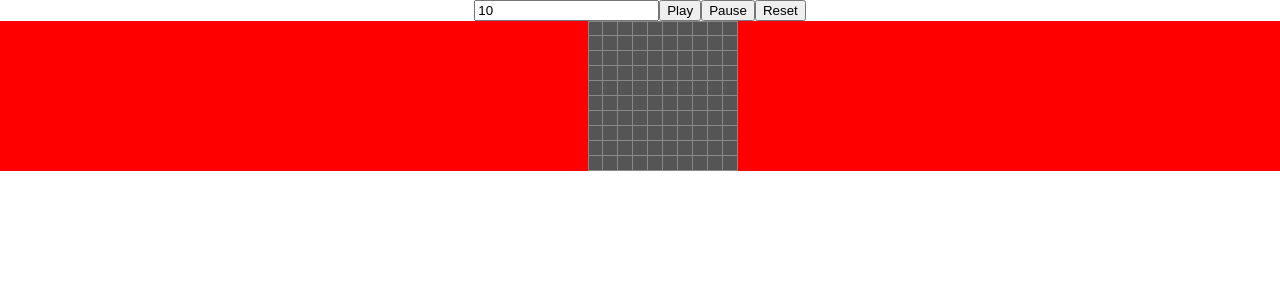
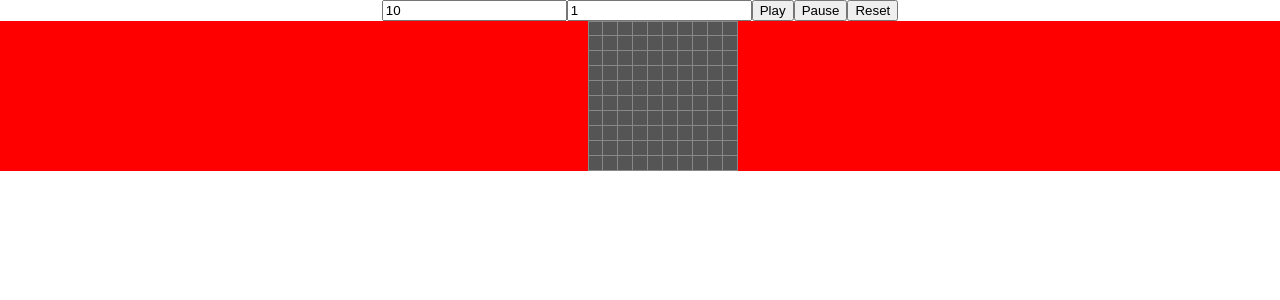
Before and after one commit to ftodoric/cgl-svelte, a SvelteKit app: page / in a window 1280 px wide. Shown: the top 300 px of the page. Built offline with nearby package versions, Linux system fonts and the light colour scheme.

Commit message:
Add speed control

```diff
--- a/src/modules/App.svelte
+++ b/src/modules/App.svelte
@@ -1,11 +1,13 @@
 <script lang="ts">
   import { glider } from "$lib/game/cgl-patterns";
+  import { UPDATE_FREQ } from "$lib/game/config";
   import { getNextBoardMatrix } from "$lib/game/mechanics";
   import type { BoardMatrix } from "$lib/game/types";
   import Board from "./Board/Board.svelte";
 
   // Game config
   let boardSize: number = 10;
+  let speed: number = UPDATE_FREQ;
 
   // Game structures
   let isGameRunning = false;
@@ -21,12 +23,18 @@
 
     boardMatrix = getNextBoardMatrix(boardMatrix);
 
-    frId = requestAnimationFrame(updateBoard);
+    setTimeout(() => {
+      frId = requestAnimationFrame(updateBoard);
+    }, 1000 / speed); // Game Speed parameter formula
   };
 
   // Controls Handlers
   const handleBoardSizeChange = (e: any) => {
     boardSize = +e.target.value;
+  };
+
+  const handleSpeedChange = (e: any) => {
+    speed = +e.target.value;
   };
 
   const handleResume = () => {
@@ -43,12 +51,6 @@
     handlePause();
     boardMatrix = glider; // TODO: Reset on the last position played
   };
-
-  $: console.log(
-    "%clog | description\n",
-    "color: #0e8dbf; margin-bottom: 5px;",
-    boardMatrix
-  );
 </script>
 
 <svelte:head>
@@ -62,6 +64,7 @@
 <div>
   <div class="controls">
     <input value={boardSize} type="number" on:change={handleBoardSizeChange} />
+    <input value={speed} type="number" on:change={handleSpeedChange} />
     <button on:click={() => handleResume()}>Play</button>
     <button on:click={() => handlePause()}>Pause</button>
     <button on:click={() => handleReset()}>Reset</button>
```
